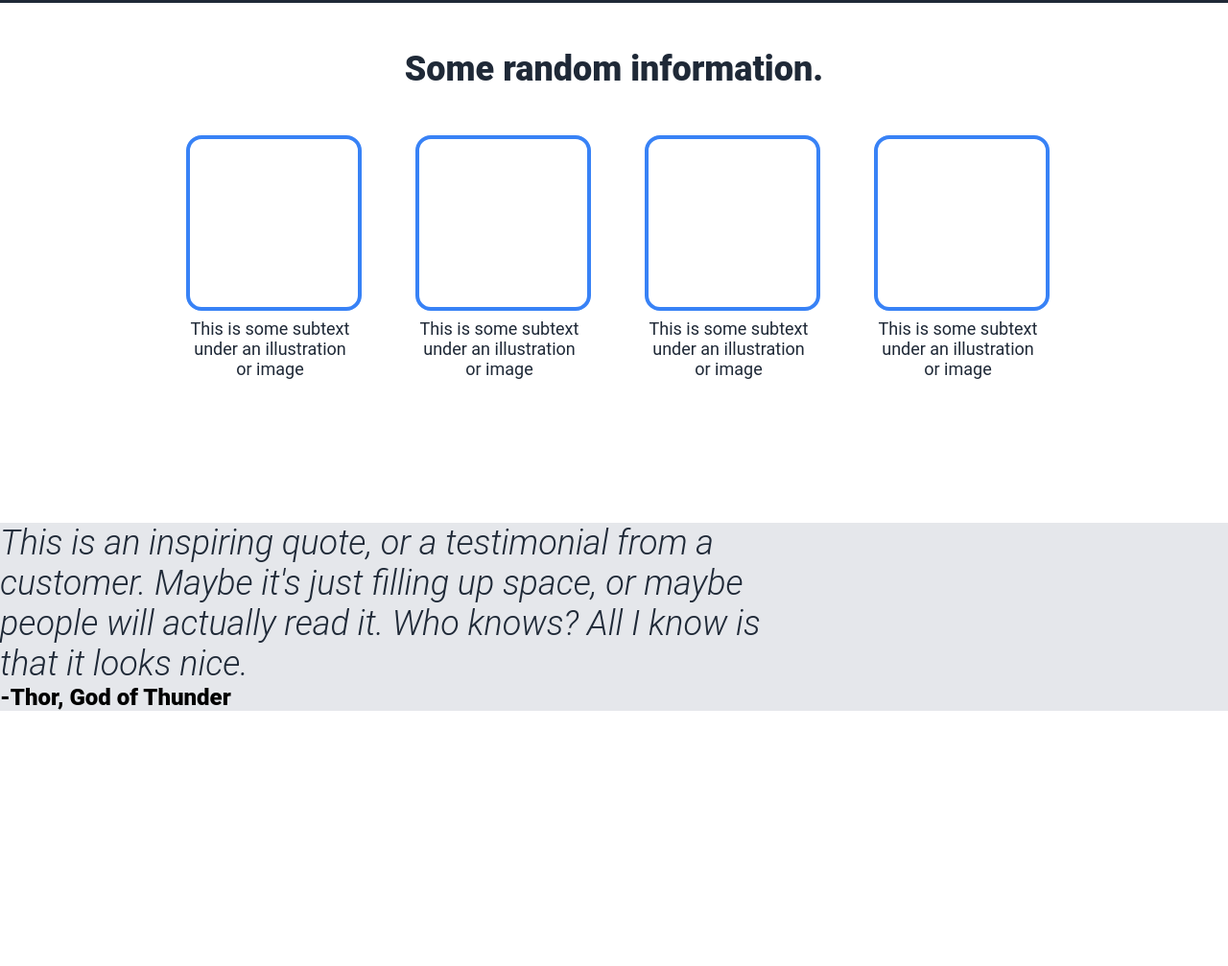
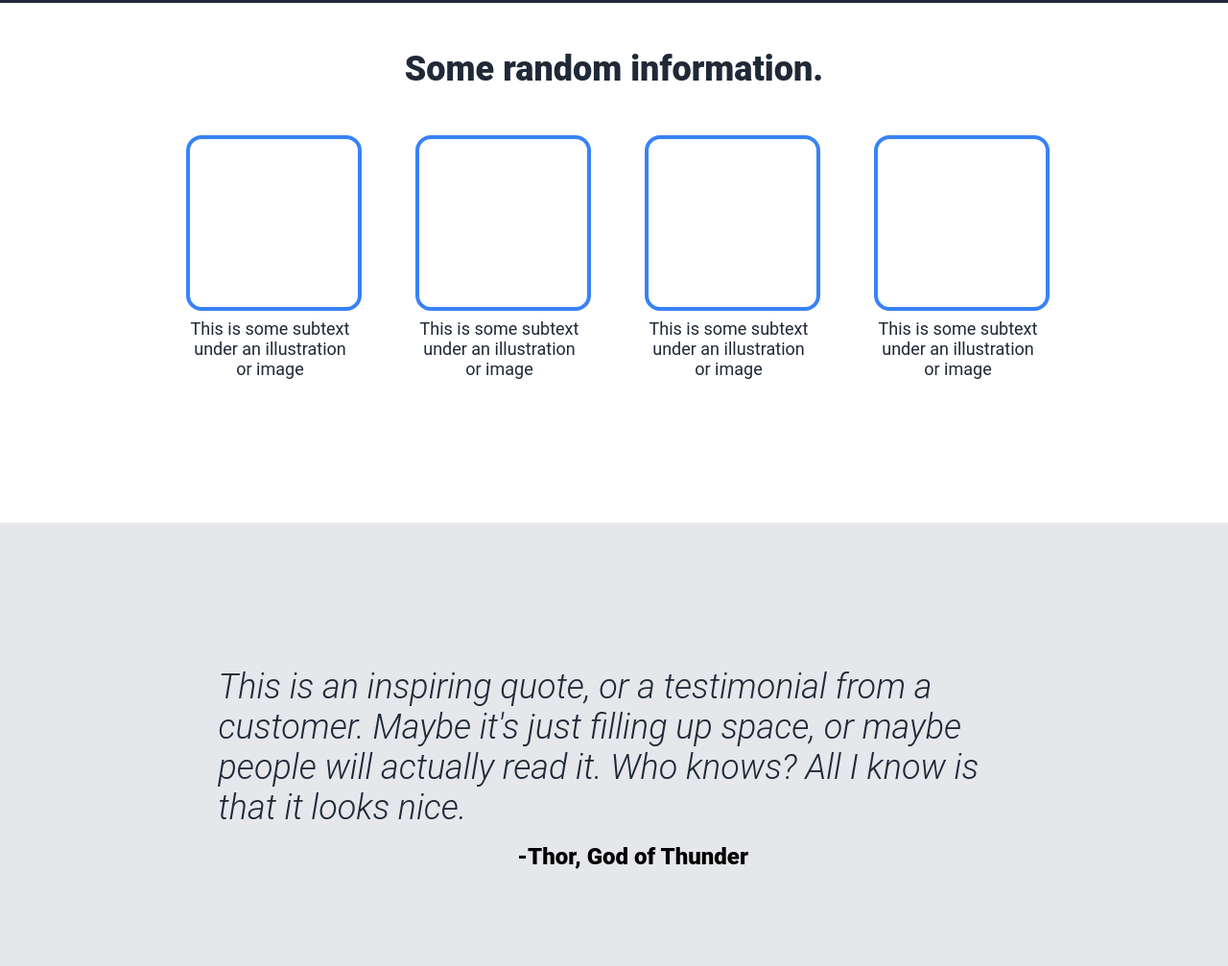
Before and after one commit to srenegado/odin-landing-page, a plain HTML site: page index.html in a window 1280 px wide. Shown: the part 795-1802 px from the top of the page at 96% size. Before the commit the page ends 1536 px from the top, so only its background shows below. Drawn offline with Linux system fonts and the light colour scheme.

Commit message:
Align quote section

```diff
--- a/style.css
+++ b/style.css
@@ -123,9 +123,15 @@ a {
   font-weight: 300;
   font-style: italic;
   max-width: 825px;
+  padding-top: 150px;
+  margin: 0 auto;
+  margin-bottom: 16px;
 }
 
 .quote .speaker {
   font-size: 24px;
   font-weight: 900;
+  text-align: right;
+  margin-right: 500px;
+  padding-bottom: 100px;
 }
```
Also changed, not shown: index.html (line endings or trailing spaces).
